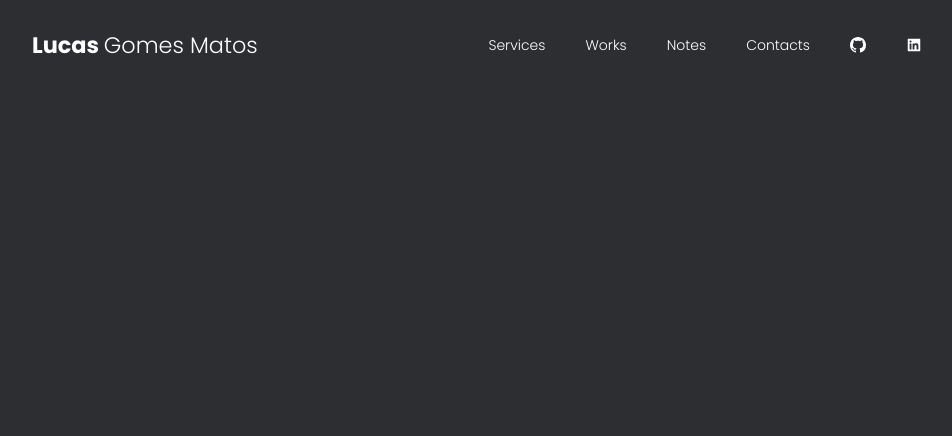
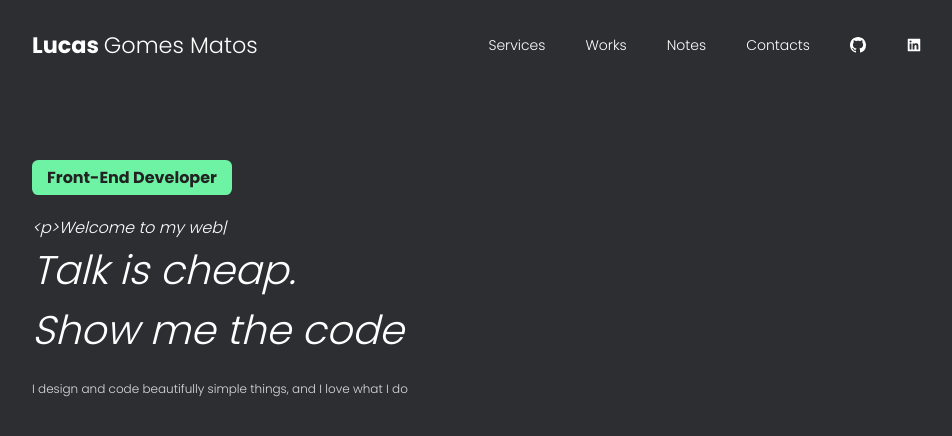
Before and after one commit to lucasgomesmatos/portfolio, a React (Vite) app: page / in a window 1280 px wide. Shown: the top 436 px of the page, without its empty margins (158-1110 px from the left). Built offline with nearby package versions, Linux system fonts and the light colour scheme.

Commit message:
Home page

```diff
--- a/package.json
+++ b/package.json
@@ -13,6 +13,7 @@
     "react-dom": "^18.2.0",
     "react-icons": "^4.4.0",
     "react-router-dom": "^6.3.0",
+    "react-type-animation": "^2.0.5",
     "styled-components": "^5.3.5"
   },
   "devDependencies": {
--- a/src/App.jsx
+++ b/src/App.jsx
@@ -1,6 +1,7 @@
 import React from 'react';
 import { BrowserRouter, Routes, Route } from 'react-router-dom';
-import { Header } from './Pages/Home/Home';
+import { Header } from './Components/Header/Header';
+import { Home } from './Pages/Home';
 import { GlobalStyle, Container } from './style';
 
 const App = () => {
@@ -11,7 +12,7 @@ const App = () => {
         <BrowserRouter>
           <Header />
           <Routes>
-            <Route path="/" element={''} />
+            <Route path="/" element={<Home />} />
           </Routes>
         </BrowserRouter>
       </Container>
--- /dev/null
+++ b/src/Pages/Home/index.jsx
@@ -0,0 +1,30 @@
+import * as C from './style';
+import { TypeAnimation } from 'react-type-animation';
+
+export const Home = () => {
+  return (
+    <C.Container>
+      <C.Intro>
+        <C.Stack>Front-End Developer</C.Stack>
+        <C.Code>
+          <TypeAnimation
+            sequence={[
+              '<h1>Hello Word!</h1>',
+              2000, // Waits 1s
+              '<p>Welcome to my website!</p>', // Deletes 'One' and types 'Two'
+            ]}
+            wrapper="div"
+            cursor={true}
+            repeat={Infinity}
+            style={{ fontSize: '1rem' }}
+          />
+          <p>Talk is cheap.</p>
+          <p>Show me the code</p>
+        </C.Code>
+        <C.Description>
+          I design and code beautifully simple things, and I love what I do
+        </C.Description>
+      </C.Intro>
+    </C.Container>
+  );
+};
--- /dev/null
+++ b/src/Pages/Home/style.js
@@ -0,0 +1,38 @@
+import styled from 'styled-components';
+
+export const Container = styled.section`
+  margin-top: 80px;
+  display: grid;
+  grid-template-columns: 400px 1fr;
+
+  @media (max-width: 800) {
+    grid-template-columns: 1fr;
+  }
+`;
+
+export const Intro = styled.div`
+  display: flex;
+  flex-direction: column;
+  gap: 20px;
+`;
+
+export const Stack = styled.p`
+  background: #6ef3a5;
+  color: #222;
+  font-weight: 700;
+  padding: 5px 10px;
+  width: 200px;
+  text-align: center;
+  border-radius: 0.4rem;
+  font-size: 1rem;
+`;
+
+export const Code = styled.div`
+  font-size: 2.5rem;
+  font-style: italic;
+`;
+
+export const Description = styled.p`
+  font-size: 0.75rem;
+  color: #ddd;
+`;
```
Also changed, not shown: src/Components/Header/Header.jsx (renamed from src/Pages/Home/Home.jsx), src/Components/Header/index.js (renamed from src/Pages/Home/index.js), 1 other file (tests, documents, lock files or other folders).
